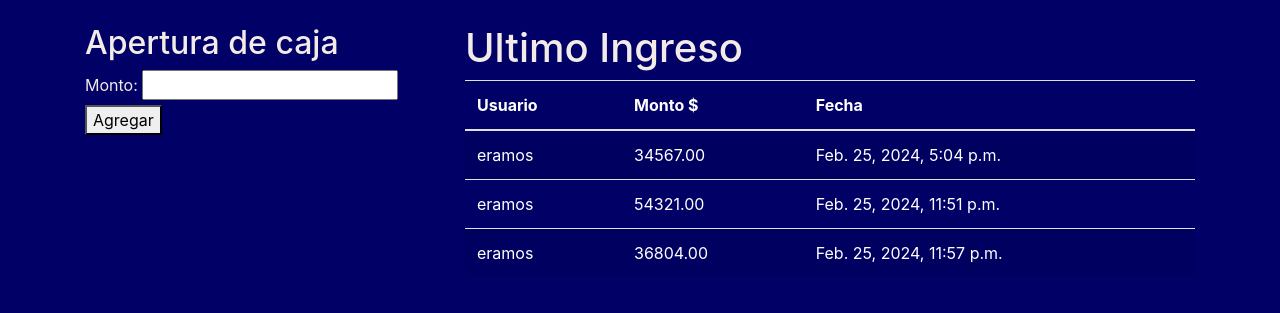
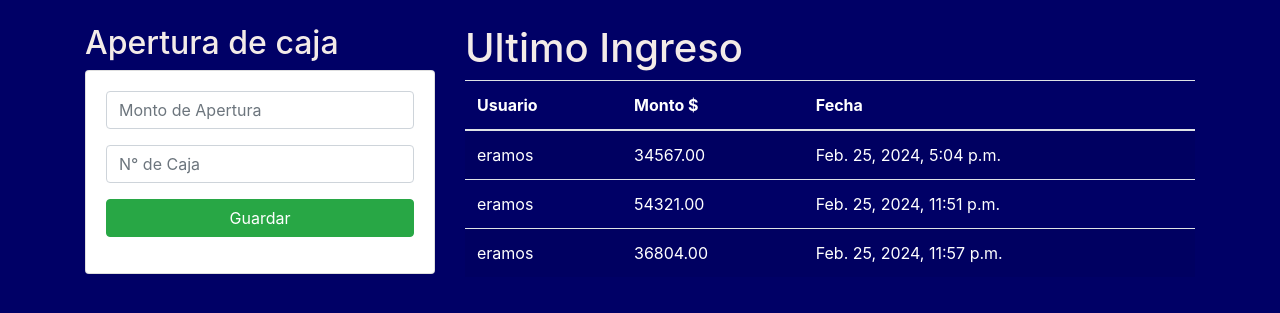
Before and after one commit to TonyPROGa/ProyectoFinalGrupo2, a Django app: page /apert_caja/ in a window 1280 px wide. Shown: the part 72-385 px from the top of the page. Run offline with Django 3.2, Linux system fonts and the light colour scheme; data comes from the database, SQL or seed files in the repository; both versions use the stored data as it was after the commit; parts of the project's set-up code (start-up, migrations or seed data) failed here and were passed over; some libraries are stand-ins or nearby versions.

Commit message:
funcional, apert, ventas, orders

```diff
--- a/mi_proyecto/orders/models.py
+++ b/mi_proyecto/orders/models.py
@@ -95,9 +95,11 @@ class AperturaCaja(models.Model):
     usuario = models.ForeignKey(User, on_delete=models.CASCADE)
     monto = models.DecimalField(max_digits=10, decimal_places=2)
     fecha_ingreso = models.DateTimeField(auto_now_add=True)
+    caja_num = models.PositiveSmallIntegerField(default=1)
+
 
     def __str__(self):
-        return f"Apertura de caja por {self.usuario.username} el {self.fecha_ingreso} MONTO:$ {self.monto}"
+       return f"Apertura de caja N° {self.caja_num} por {self.usuario.username}, el {self.fecha_ingreso} - MONTO:$ {self.monto}"
 
 class CierreCaja(models.Model):
     usuario = models.ForeignKey(User, on_delete=models.CASCADE)
@@ -105,4 +107,4 @@ class CierreCaja(models.Model):
     fecha_cierre = models.DateTimeField(auto_now_add=True)
 
     def __str__(self):
-        return f"Cierre de caja por {self.usuario.username} el {self.fecha_cierre} MONTO:$ {self.monto}"
+        return f"Cierre de caja por {self.usuario.username}, el {self.fecha_cierre} - MONTO:$ {self.monto}"
--- a/mi_proyecto/orders/templates/orders/apert.html
+++ b/mi_proyecto/orders/templates/orders/apert.html
@@ -9,12 +9,23 @@ Apertura de Caja
 <div class="row">
   <div class="col-sm-12 col-md-6 col-lg-4 col-xl-4 ">
     <h2>Apertura de caja</h2>
-    <form action="/agregar_monto/" method="POST">
-        {% csrf_token %}
-        <label for="monto">Monto:</label>
-        <input type="text" id="monto" name="monto">
-        <button type="submit">Agregar</button>
-    </form>
+    <div class="card">
+        <div class="card-body">
+            <form action="/agregar_monto/" method="POST">
+                {% csrf_token %}
+                <div class="form-group">
+                    <input type="text" id="monto" name="monto" class="form-control" placeholder="Monto de Apertura" required>
+                </div>
+                <div class="form-group">
+                    <input type="text" id="caja_num" name="caja_num" class="form-control" min="1" max="1" placeholder="N° de Caja" required>
+                </div>
+                <div class="form-group">
+                    <button type="submit" class="btn btn-success btn-block text-white">Guardar</button>
+                </div>
+
+            </form>
+        </div>
+    </div>
     <!--
     <div class="card">
         <div class="card-body">
--- a/mi_proyecto/orders/views.py
+++ b/mi_proyecto/orders/views.py
@@ -220,11 +220,12 @@ def apertura_caja_view(request):
 
 @login_required
 def agregar_monto(request):
-    monto = request.POST.get('monto')
+    monto = request.POST['monto']
     usuario = request.user
     fecha_ingreso = timezone.now()
+    caja_num = request.POST['caja_num']
 
-    curso = AperturaCaja.objects.create(usuario=usuario, monto=monto, fecha_ingreso=fecha_ingreso)
+    curso = AperturaCaja.objects.create(usuario=usuario, monto=monto, fecha_ingreso=fecha_ingreso, caja_num=caja_num)
     messages.success(request, 'Apertura de caja con exito!')
     return redirect("/")
 
```
Also changed, not shown: mi_proyecto/db.sqlite3, mi_proyecto/orders/migrations/0054_aperturacaja_caja_num.py (added), mi_proyecto/orders/migrations/0055_alter_aperturacaja_caja_num.py (added).
